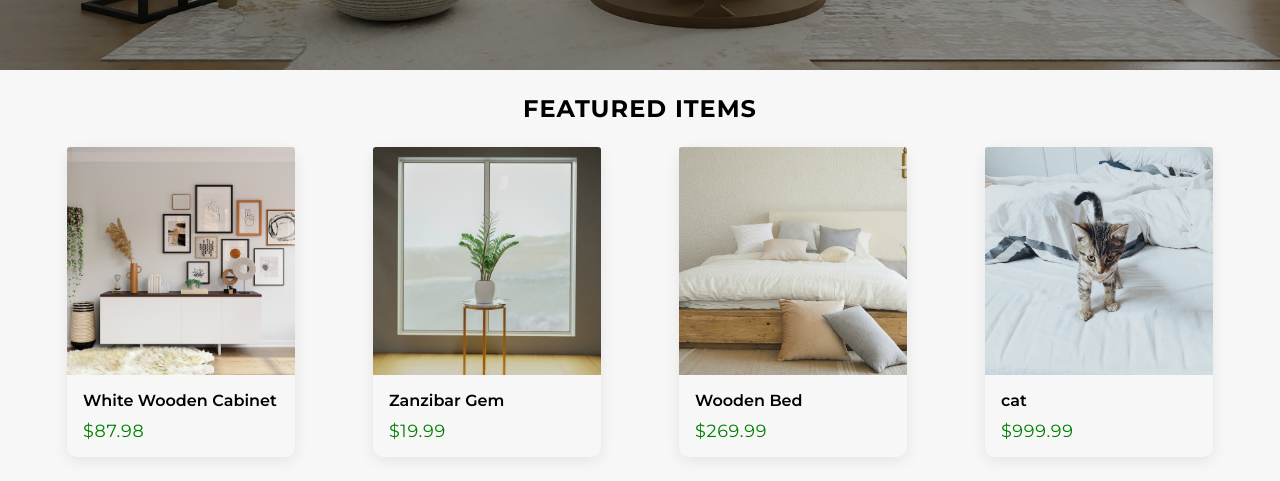
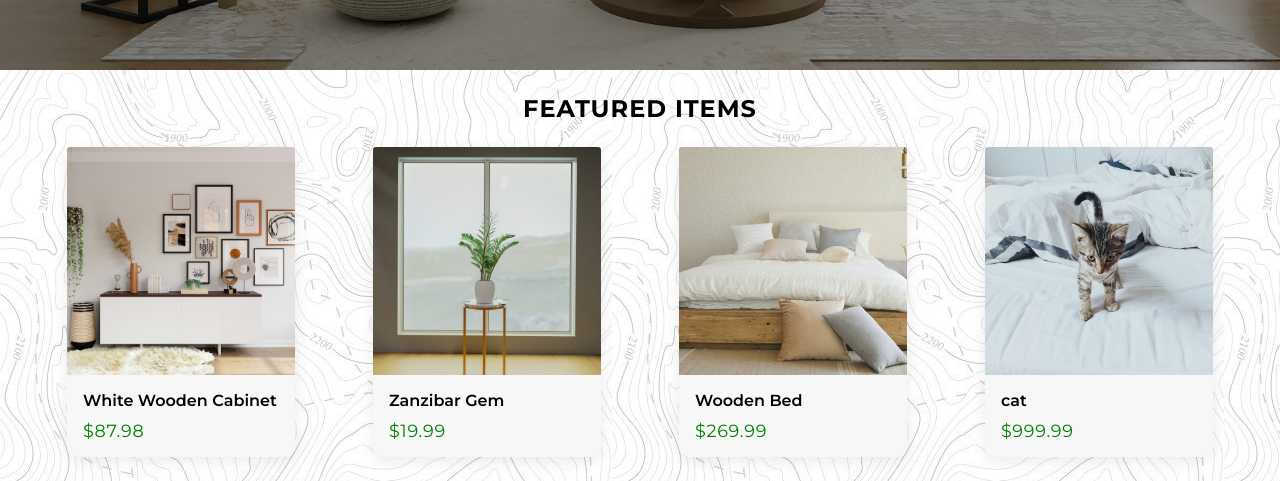
Before and after one commit to Sharkri/shopping-cart, a React (Create React App) app: page / in a window 1280 px wide. Shown: the part 650-1131 px from the top of the page. Built offline with nearby package versions, Linux system fonts and the light colour scheme.

Commit message:
Add pattern to featured items

```diff
--- a/src/components/Home.js
+++ b/src/components/Home.js
@@ -19,7 +19,6 @@ function Home({ featured = [] }) {
           </Link>
         </div>
       </section>
-
       <section className="bottom-section">
         <h1 className="bottom-section-heading">Featured Items</h1>
         <ul className="featured-items">
--- a/src/styles/Home.css
+++ b/src/styles/Home.css
@@ -1,5 +1,7 @@
 .home {
-  flex-grow: 1;
+  position: relative;
+  height: 100vh;
+  background-image: url("../images/pattern.jpeg");
 }
 
 /* Top Section */
@@ -16,7 +18,6 @@
   height: 720px;
   object-fit: cover;
   width: 100%;
-  z-index: -10;
   filter: brightness(0.66);
 }
 
@@ -61,6 +62,7 @@
   justify-content: center;
   align-items: center;
   gap: 24px;
+  background-image: url("../images/pattern.jpeg");
 }
 
 .bottom-section-heading {
--- a/src/styles/ProductItem.css
+++ b/src/styles/ProductItem.css
@@ -8,6 +8,7 @@
   box-shadow: rgb(0 0 0 / 8%) 0px 4px 15px;
   transition: box-shadow 0.25s ease-in-out 0s;
   max-width: 228px;
+  background-color: var(--white);
 }
 
 .shop-item:hover {
```
Also changed, not shown: src/images/pattern.jpeg (added).
